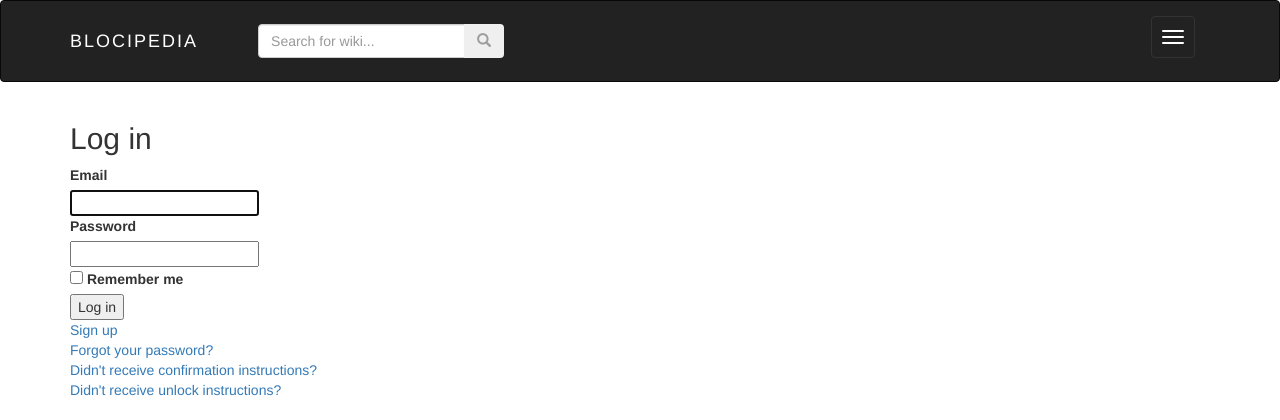
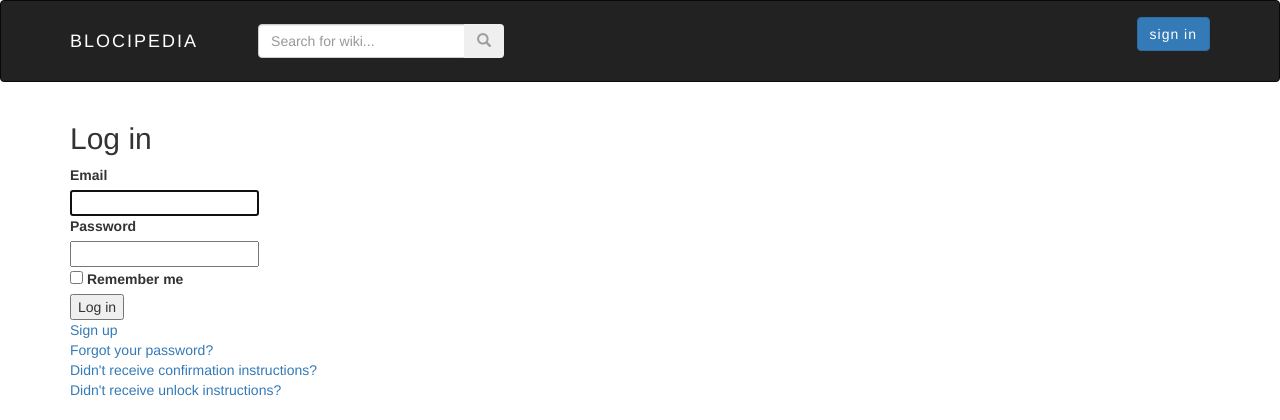
Before and after one commit to jessicaschultz/blocipedia, a Rails app: page /users/sign_in in a window 1280 px wide. Shown: the top 420 px of the page. Run offline with Rails 7, Linux system fonts and the light colour scheme; style sheets or scripts are compiled from the project's sources; some libraries are stand-ins or nearby versions.

Commit message:
user sign in and out completed

```diff
--- a/app/assets/stylesheets/application.scss
+++ b/app/assets/stylesheets/application.scss
@@ -19,12 +19,30 @@
  // .navbar-collapse.collapse {
  //     display: none!important;
  //
+
+ nav{
+   display: flex;
+ }
  #logo{
   color: white;
   letter-spacing: 2px;
   text-transform: uppercase;
  }
 
+.login-status{
+  flex-direction: column;
+  justify-content: center;
+  color: white;
+  float: right;
+  margin-top: 16px;
+
+  .login{
+    color: white;
+    letter-spacing: 1px;
+    margin-left: 2px;
+
+  }
+}
 
 button.navbar-toggle {
   display: block!important;
@@ -34,6 +52,10 @@ button.navbar-toggle {
 
 #toggle-div{
   float: right;
+  #my-navbar{
+    margin: 8px 0 0 0;
+    padding: 0;
+  }
 }
 
 .footer{
--- a/app/views/devise/sessions/new.html.erb
+++ b/app/views/devise/sessions/new.html.erb
@@ -1,6 +1,7 @@
 <h2>Log in</h2>
 
 <%= form_for(resource, as: resource_name, url: session_path(resource_name)) do |f| %>
+
   <div class="field">
     <%= f.label :email %><br />
     <%= f.email_field :email, autofocus: true %>
--- a/app/views/layouts/application.html.erb
+++ b/app/views/layouts/application.html.erb
@@ -26,14 +26,17 @@
             </form>
           </div>
 
+    <% if user_signed_in? %>
+          <div class="login-status">
+            <%= link_to 'Sign out', destroy_user_session_path, method: :delete, :class => 'login btn btn-primary'%>
+          </div>
           <div class="navbar-text" id="toggle-div">
-
-
               <button type="button" class="navbar-toggle" data-toggle="collapse" data-target="#my-navbar" aria-expanded="false" aria-controls="my-navbar" aria-label="Toggle navigation">
                 <span class="icon-bar"></span>
                 <span class="icon-bar"></span>
                 <span class="icon-bar"></span>
               </button>
+
               <div class="navbar-toggle collapse" id="my-navbar">
                 <ul class="navbar-collapse list-unstyled list-inline" id="">
                   <li class="nav-item"><%= link_to "Home", welcome_index_path, class:"nav-link active" %></li>
@@ -42,14 +45,20 @@
                   <li class="nav-item">wikis</li>
                 </ul>
               </div>
-
           </div>
+    <%else%>
+        <div class="login-status">
+          <!-- <%= link_to 'sign up', new_user_registration_path, :class => 'login btn btn-success'%> -->
+          <%= link_to 'sign in', new_user_session_path, :class => 'login btn btn-primary'%>
+        </div>
+    <%end%>
       </div> <!-- container -->
     </nav>
 
     <div class="container">
     <%= yield %>
     </div>
+
 
     <!-- Site footer -->
       <footer class="footer">
--- a/config/routes.rb
+++ b/config/routes.rb
@@ -4,5 +4,6 @@ Rails.application.routes.draw do
   get 'welcome/about'
 
   root 'welcome#index'
+
   # For details on the DSL available within this file, see http://guides.rubyonrails.org/routing.html
 end
```
Also changed, not shown: app/views/welcome/index.html.erb (+7 -5 lines). Lines whose indentation alone changed are shown as unchanged.
